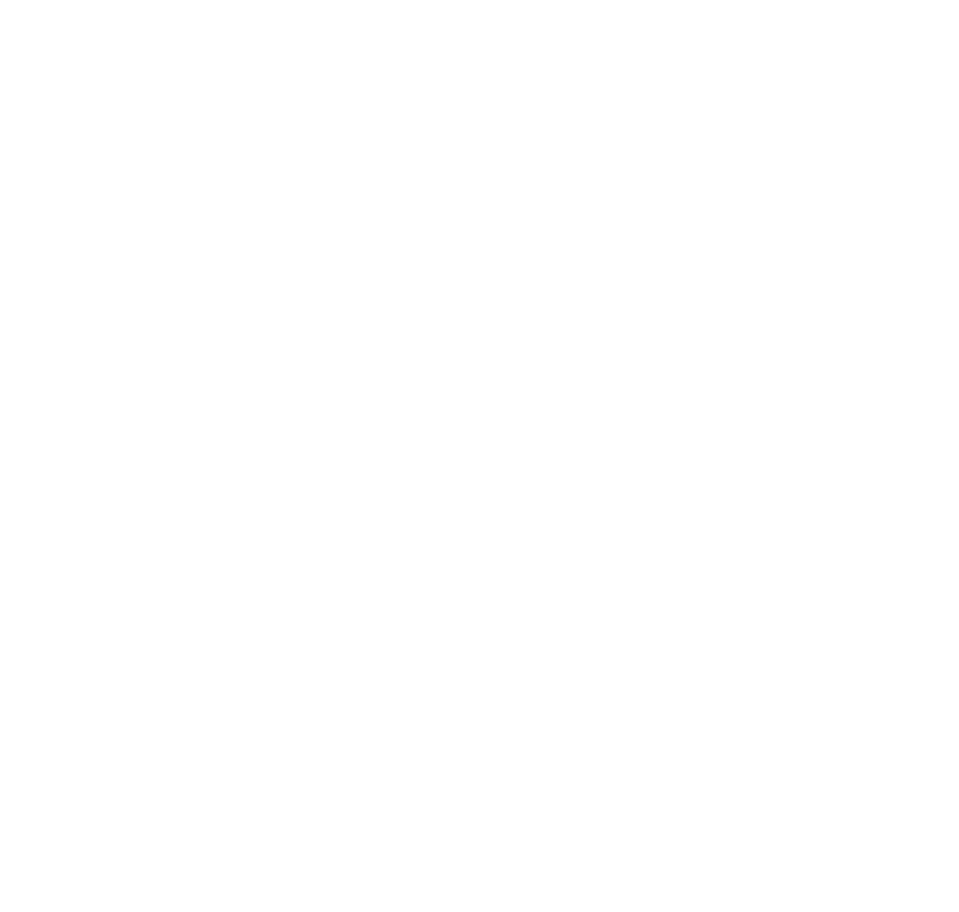
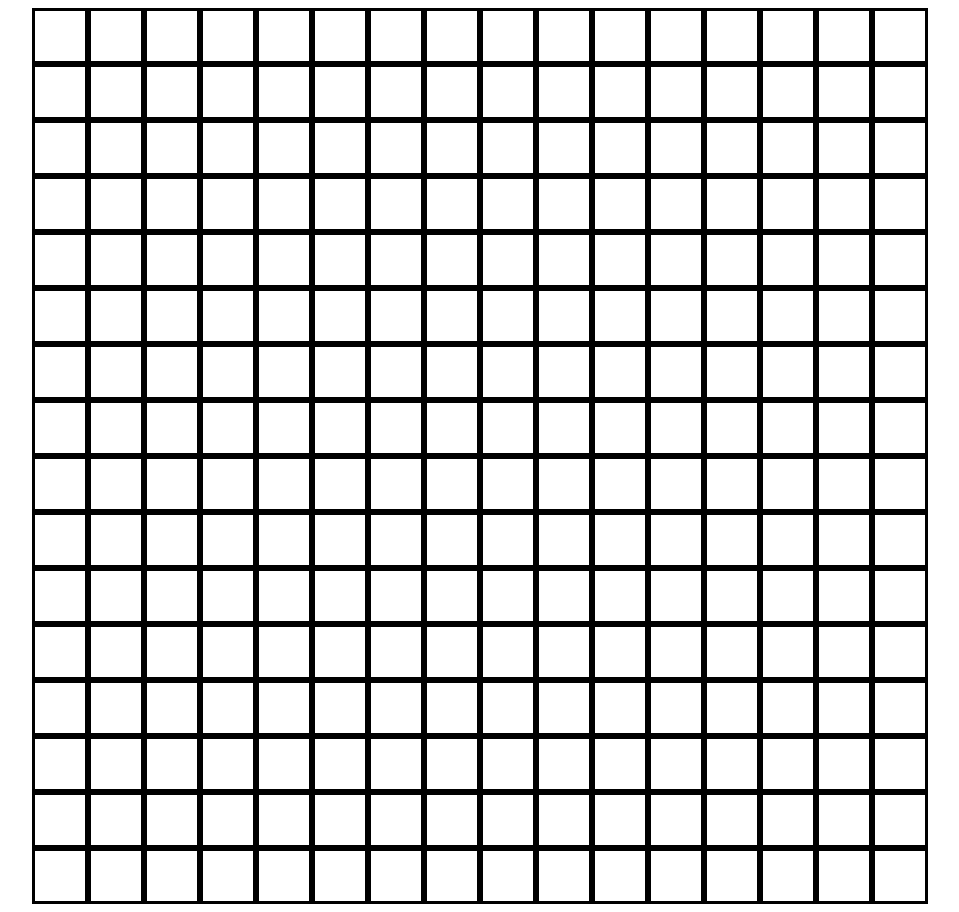
Before and after one commit to DuongThomas7/Etch-A-Sketch, a plain HTML site: page index.html in a window 1280 px wide. Shown: the whole page, without its empty margins (160-1119 px from the left). Before the commit the page ends 800 px from the top, so only its background shows below. Drawn offline with Linux system fonts and the light colour scheme.

Commit message:
made squares visible

```diff
--- a/index.html
+++ b/index.html
@@ -4,6 +4,7 @@
     <head>
         <title>Etch-A-Sketch</title>
         <meta charset="utf-8">
+        <link rel="stylesheet" href="style.css">
         <script src="script.js" defer></script>
     </head>
 
--- a/script.js
+++ b/script.js
@@ -7,6 +7,7 @@ for (i=0; i<16; i++){
         const color = document.createElement('div');
         color.classList.toggle("paint");
         row.appendChild(color);
+
     }
     console.log('row');
     container.appendChild(row);
--- a/style.css
+++ b/style.css
@@ -1,4 +1,14 @@
+body {
+    display: flex;
+    flex-direction: column;
+}
 .paint {
-    padding: 10px;
-    background-color: blue;
+    width: 50px;
+    height: 50px;
+    border: solid;
 }
+
+.container {
+    display: flex;
+    justify-content: center;
+}
```
